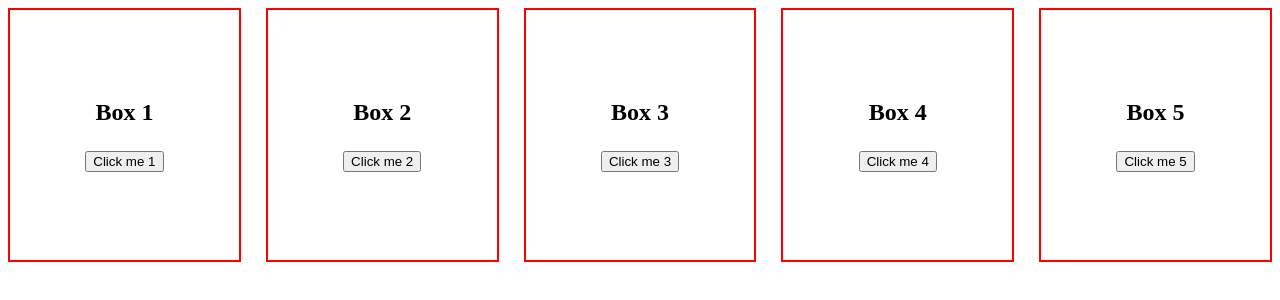
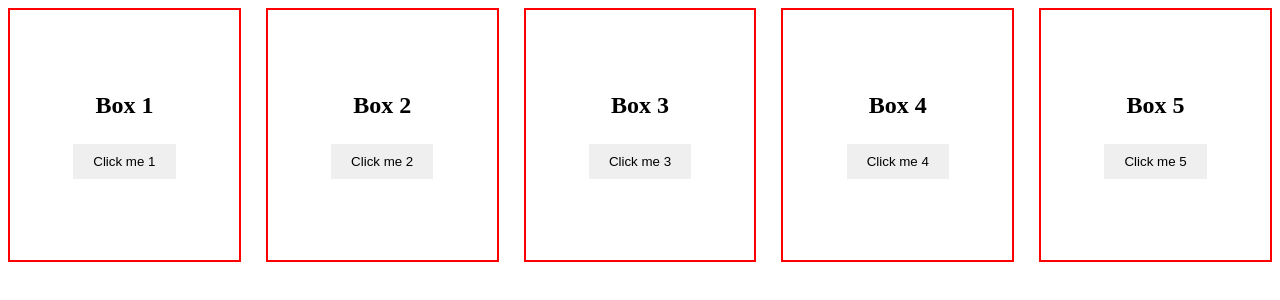
Before and after one commit to HasibCoderLab/JS-Event-Handler, a plain HTML site: page index.html in a window 1280 px wide. Drawn offline with Linux system fonts and the light colour scheme.

```diff
--- a/index.html
+++ b/index.html
@@ -20,7 +20,9 @@
         <h2 class="box">Box5 <button>Click-me5</button></h2>
     </div> -->
     <div class="container">
-        <div class="box-item">
+        <!-- <div class="box-item" onmouseover="console.log('Heelo')";> -->
+            <div class="box-item">
+
             <h2>Box 1</h2>
             <button>Click me 1</button>
         </div>
--- a/style.css
+++ b/style.css
@@ -23,4 +23,6 @@ h2 {
 
 .box-item button {
   cursor: pointer;
+  border: none;
+  padding: 10px 20px;
 }
```
